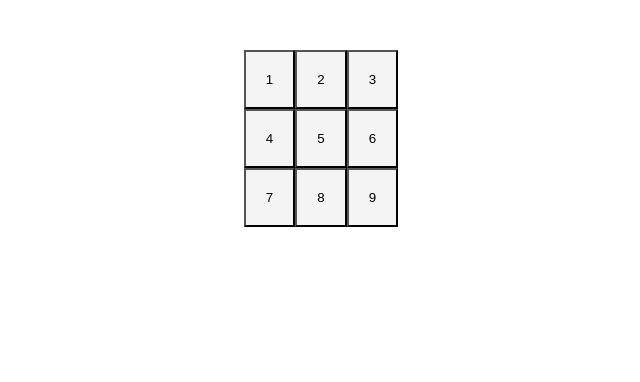
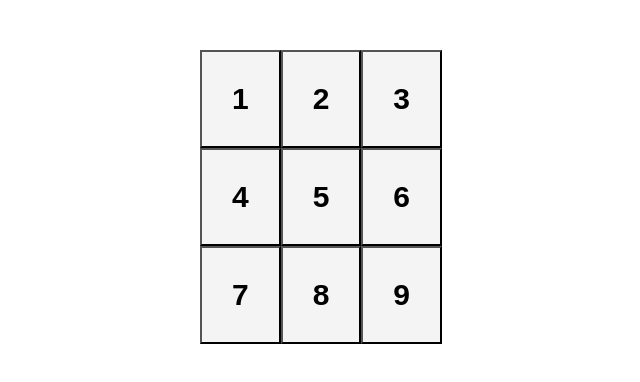
Before and after one commit to GihanDuane/React-tic-tac-toe, a React (Create React App) app: page / in a window 1280 px wide. Shown: the top 382 px of the page, without its empty margins (319-959 px from the left). Built offline with nearby package versions, Linux system fonts and the light colour scheme.

Commit message:
change font weight and font size

```diff
--- a/src/App.css
+++ b/src/App.css
@@ -45,6 +45,8 @@
 }
 
 .board-row button {
-  padding: 20px;
+  padding: 30px;
   background: #f4f4f4;
+  font-weight: 600;
+  font-size: 30px;
 }
```
